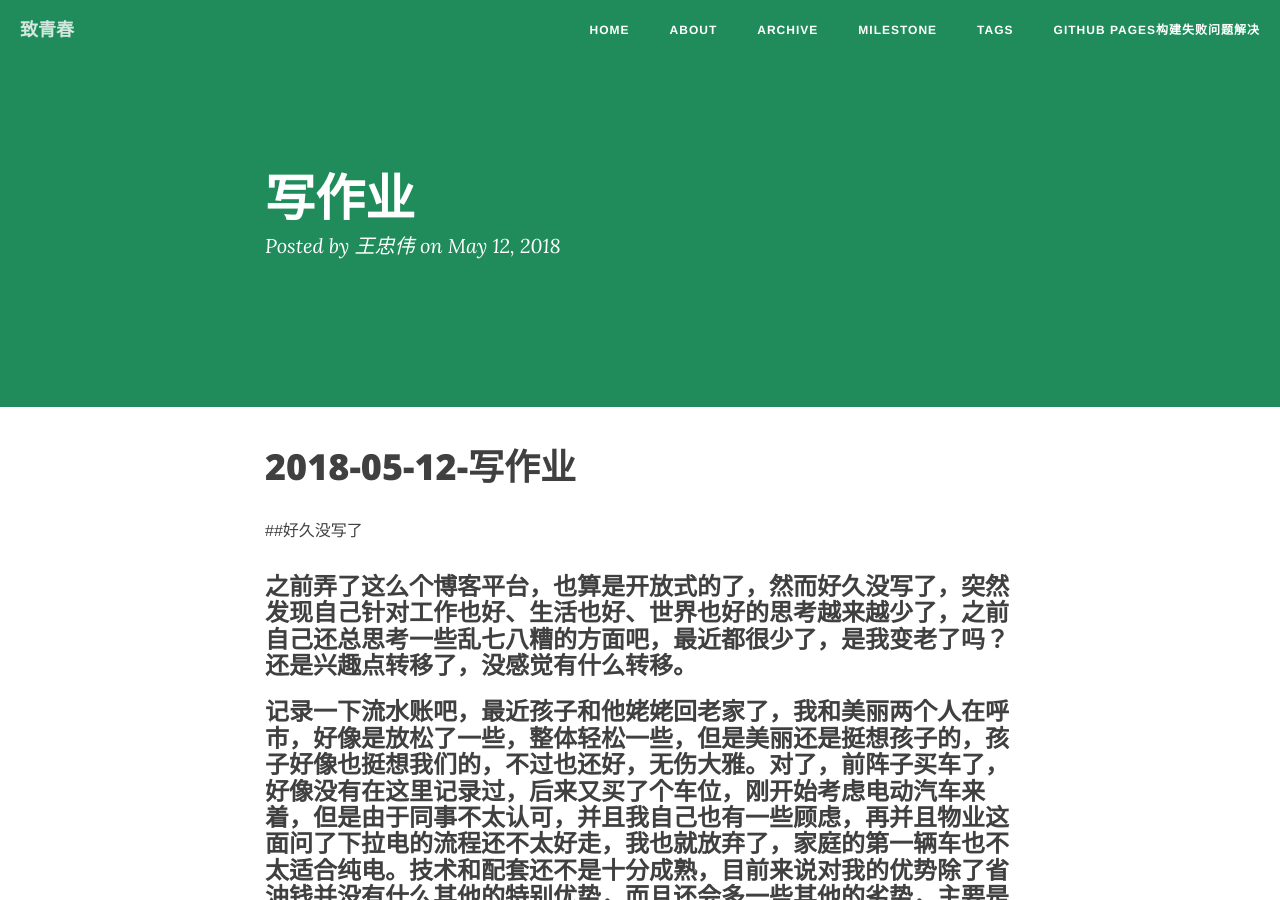
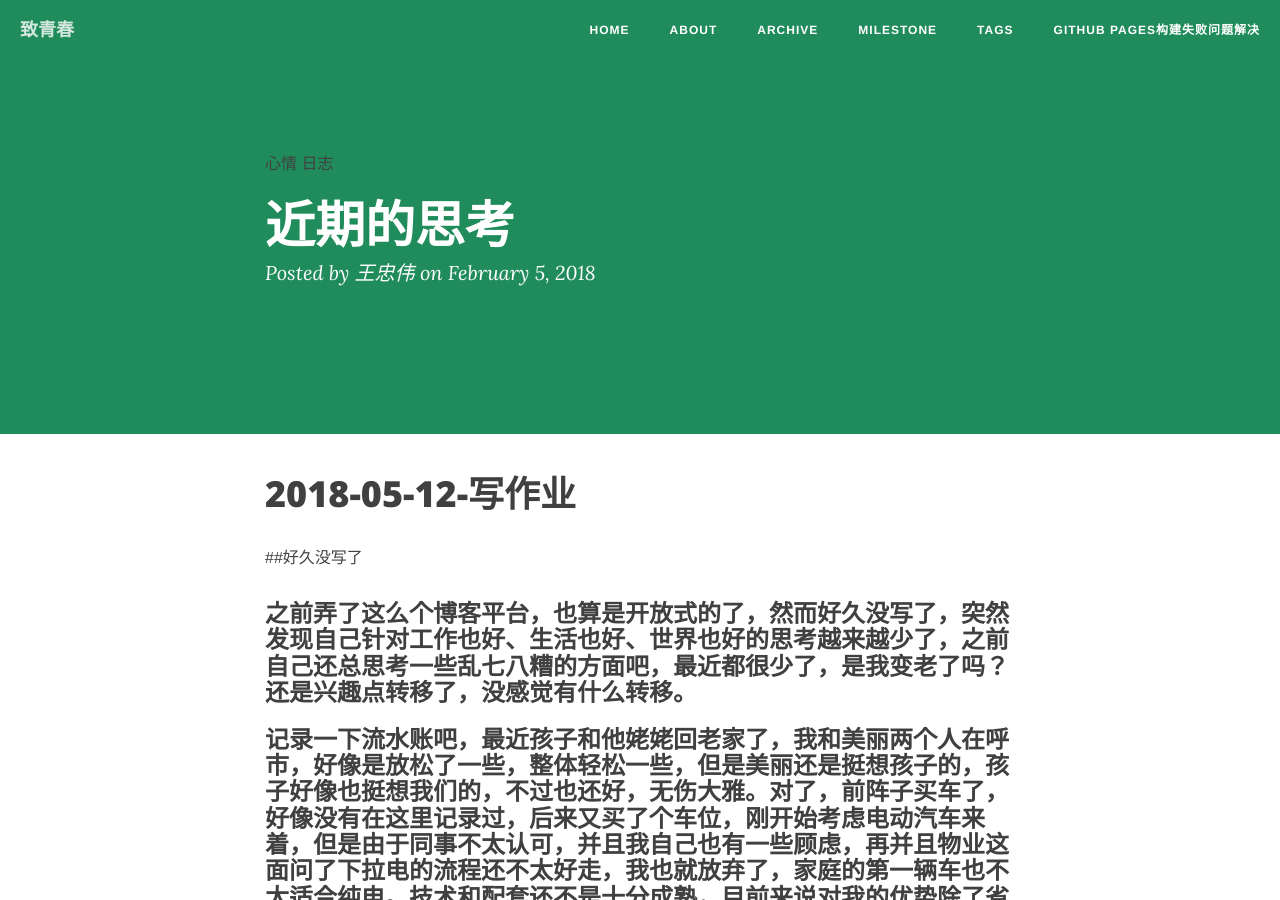
Before and after one commit to niyizhong123/niyizhong123.github.io, a Jekyll site: the page built from _posts/2018-05-12-写作业.md, in a window 1280 px wide and 900 px high. Built offline with Jekyll 4.4.1, drawn with Linux system fonts in a browser that asks for light colours; nearby versions of some CDN libraries; comment, search, counter and statistics services are not loaded.

Commit message:
忘记加标题那些内容了

```diff
--- a/_posts/2018-05-12-写作业.md
+++ b/_posts/2018-05-12-写作业.md
@@ -1,3 +1,13 @@
+---
+layout: post
+title: 近期的思考
+date: 2018-02-05
+categories: blog
+tags: [心情,日志]
+description: 近期关于一些问题的思考。
+---
+
+
 # 2018-05-12-写作业
 ##好久没写了
 ### 之前弄了这么个博客平台，也算是开放式的了，然而好久没写了，突然发现自己针对工作也好、生活也好、世界也好的思考越来越少了，之前自己还总思考一些乱七八糟的方面吧，最近都很少了，是我变老了吗？还是兴趣点转移了，没感觉有什么转移。
```
